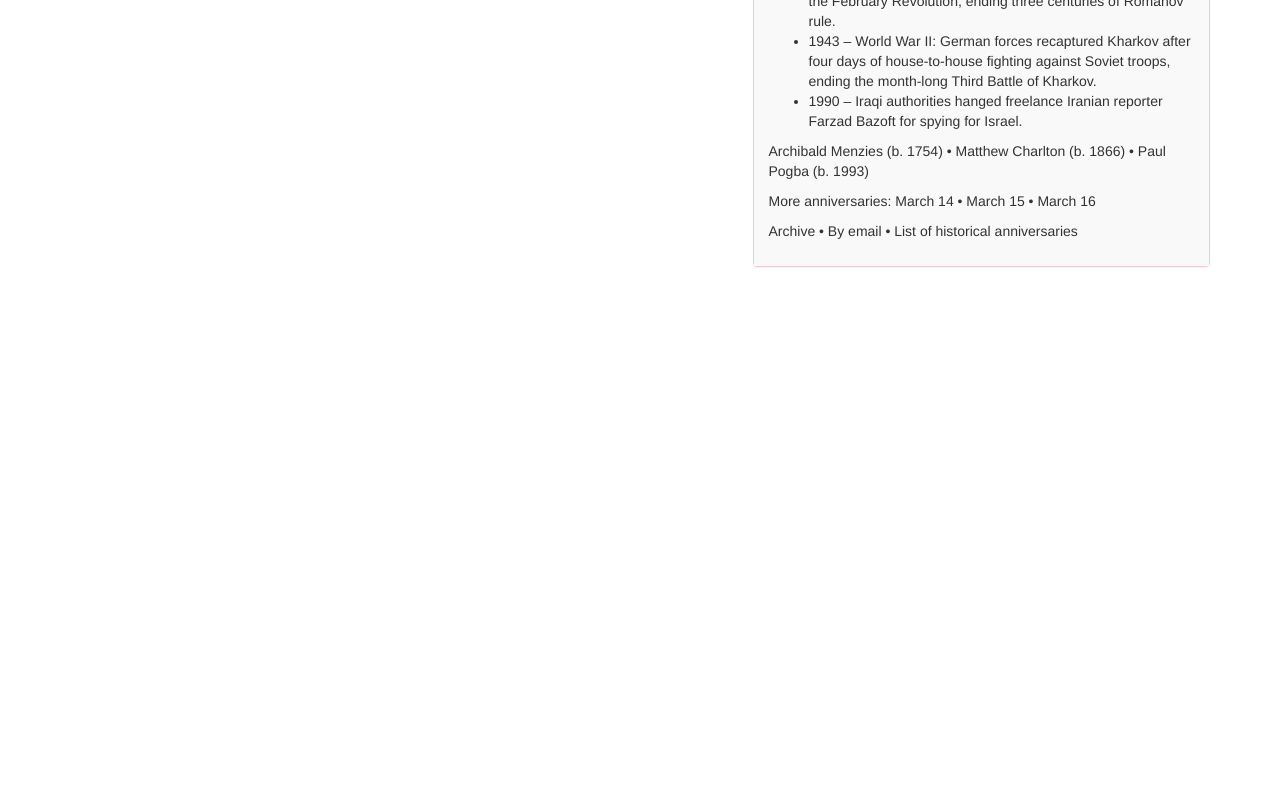
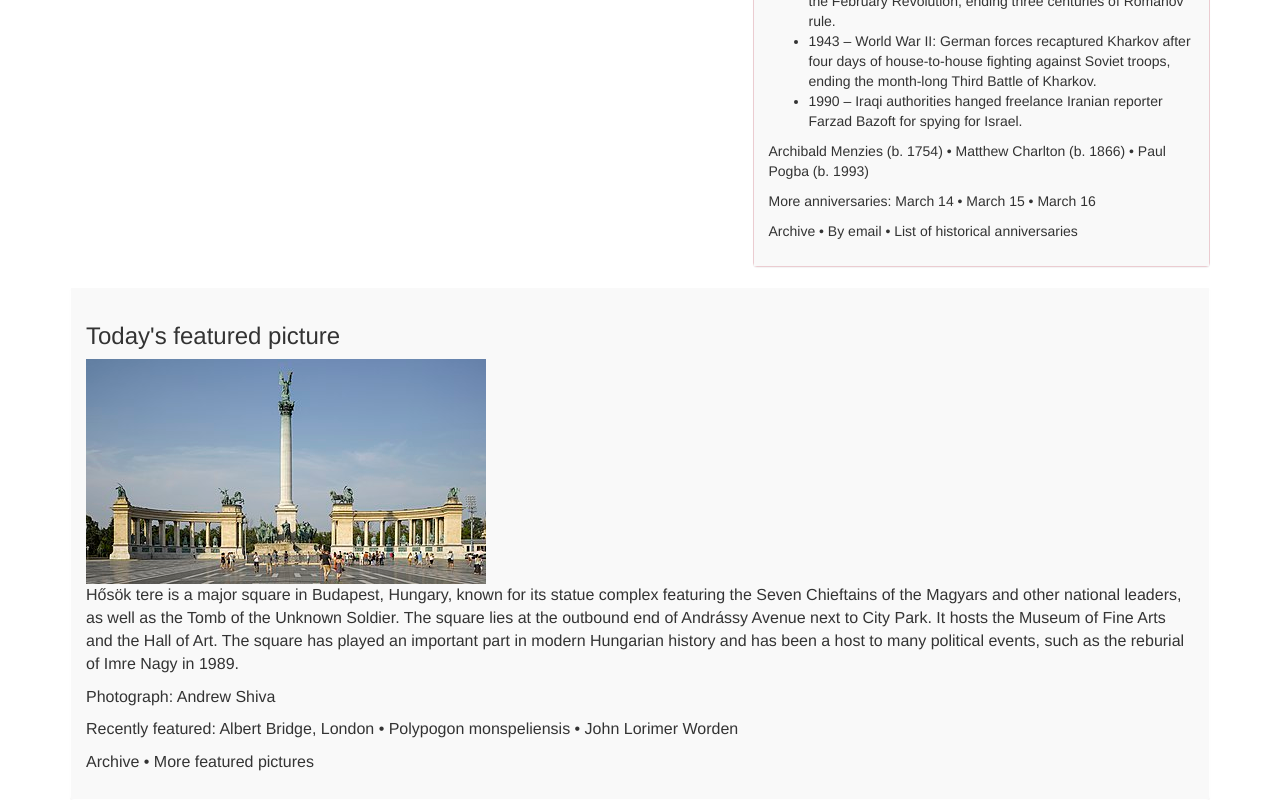
Before and after one commit to ishoman/wiki-rebuild, a plain HTML site: page index.html in a window 1280 px wide. Shown: the part 1127-1927 px from the top of the page. Before the commit the page ends 1414 px from the top, so only its background shows below. Drawn offline with Linux system fonts and the light colour scheme.

Commit message:
Add more content to index.html

```diff
--- a/index.html
+++ b/index.html
@@ -107,6 +107,20 @@
         </div>
       </div>
     </div>
+    <div class="row">
+      <div class="col-md-12">
+        <div class="panel panel-title">
+          <div class="panel-body">
+            <h3>Today's featured picture</h3>
+            <img src="img/budapest.jpg" alt="Tower in Budapest">
+            <p>Hősök tere is a major square in Budapest, Hungary, known for its statue complex featuring the Seven Chieftains of the Magyars and other national leaders, as well as the Tomb of the Unknown Soldier. The square lies at the outbound end of Andrássy Avenue next to City Park. It hosts the Museum of Fine Arts and the Hall of Art. The square has played an important part in modern Hungarian history and has been a host to many political events, such as the reburial of Imre Nagy in 1989.</p>
+            <p id="photo-credit">Photograph: Andrew Shiva</p>
+            <p>Recently featured: Albert Bridge, London &bull; Polypogon monspeliensis &bull; John Lorimer Worden</p>
+            <p>Archive &bull; More featured pictures</p>
+          </div>
+        </div>
+      </div>
+    </div>
     </div>
   </body>
 </html>
```
Also changed, not shown: img/budapest.jpg (added).
